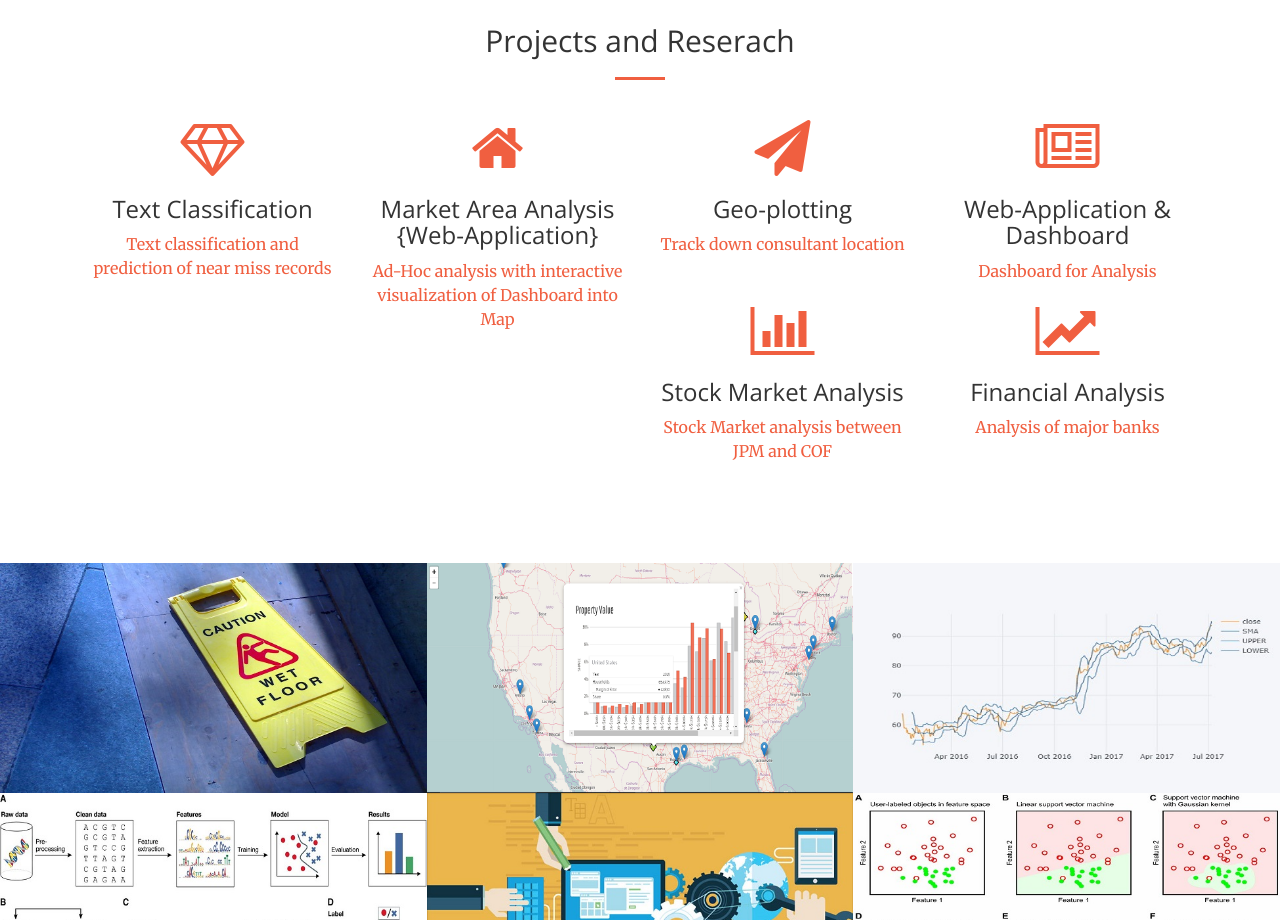
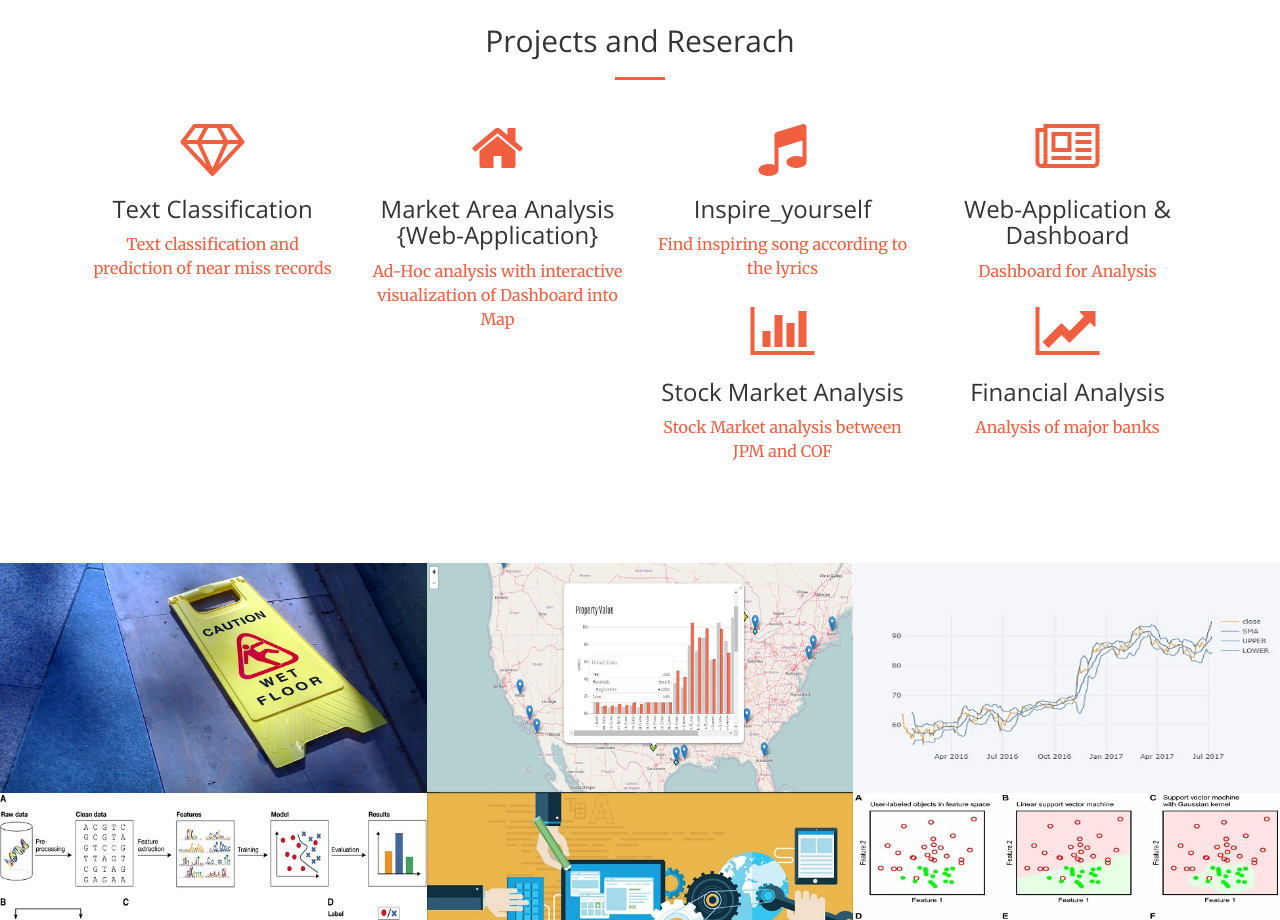
Before and after one commit to dattatele/dattatele.github.io, a website: page index.html in a window 1280 px wide. Shown: the part 1480-2400 px from the top of the page. Drawn offline with nearby package versions, Linux system fonts and the light colour scheme.

Commit message:
update link and changes in icon

```diff
--- a/index.html
+++ b/index.html
@@ -145,9 +145,9 @@
                 </div>
                 <div class="col-lg-3 col-md-6 text-center">
                     <div class="service-box">
-                        <i class="fa fa-4x fa-paper-plane text-primary sr-icons"></i>
-                        <h3>Geo-plotting </h3>
-                        <p class="text-muted"><a href="gmapg.html">Track down consultant location</a></p>
+                        <i class="fa fa-4x fa-music text-primary sr-icons"></i>
+                        <h3>Inspire_yourself</h3>
+                        <p class="text-muted"><a href="http://dattatele.pythonanywhere.com/">Find inspiring song according to the lyrics</a></p>
                     </div>
                 </div>
                 <div class="col-lg-3 col-md-6 text-center">
```
